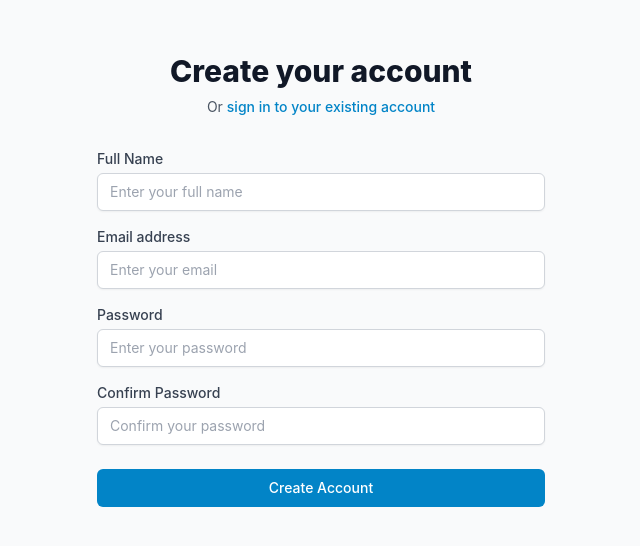
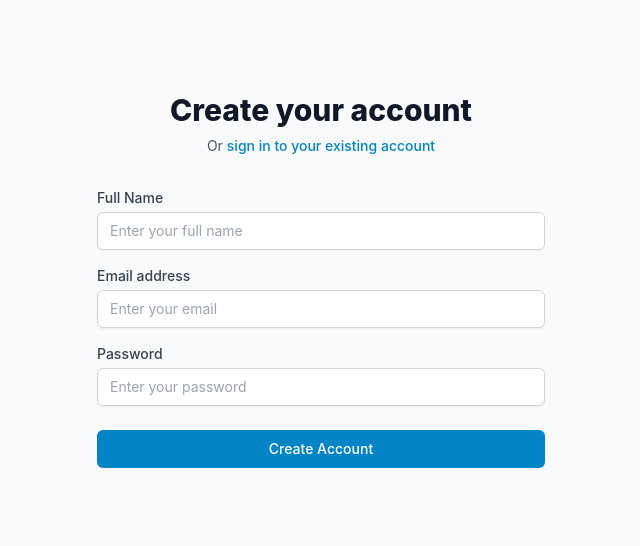
Before and after one commit to stephenj148/weight-loss-challenge, a React (Create React App) app: page /register in a window 1280 px wide. Shown: the part 132-678 px from the top of the page, without its empty margins (319-959 px from the left). Built offline with nearby package versions, Linux system fonts and the light colour scheme; no server answers; the HTML template or start-up script is replaced by a standard one.

Commit message:
Remove confirmPassword field from RegisterPage to fix TypeScript error

```diff
--- a/src/pages/RegisterPage.tsx
+++ b/src/pages/RegisterPage.tsx
@@ -16,7 +16,6 @@ const RegisterPage: React.FC = () => {
     formState: { errors },
   } = useForm<RegisterFormData>();
 
-  const password = watch('password');
 
   const onSubmit = async (data: RegisterFormData) => {
     setIsLoading(true);
@@ -114,22 +113,6 @@ const RegisterPage: React.FC = () => {
             </div>
 
             <div className="form-group">
-              <label htmlFor="confirmPassword" className="form-label">
-                Confirm Password
-              </label>
-              <input
-                {...register('confirmPassword', {
-                  required: 'Please confirm your password',
-                  validate: (value) =>
-                    value === password || 'Passwords do not match',
-                })}
-                type="password"
-                className={errors.confirmPassword ? 'input-error' : 'input'}
-                placeholder="Confirm your password"
-              />
-              {errors.confirmPassword && (
-                <p className="form-error">{errors.confirmPassword.message}</p>
-              )}
             </div>
           </div>
 
```
